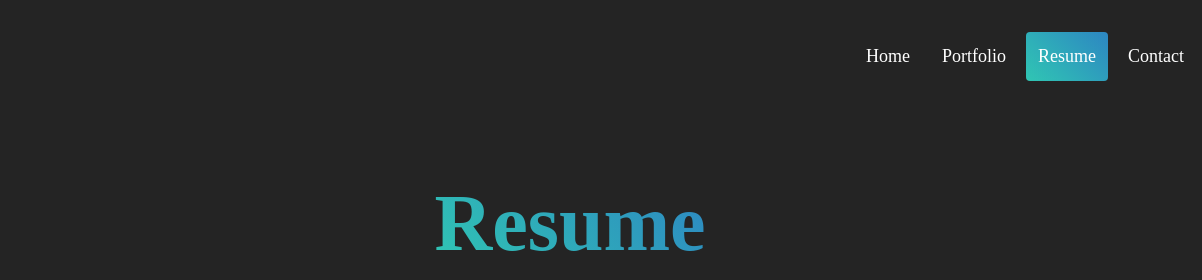
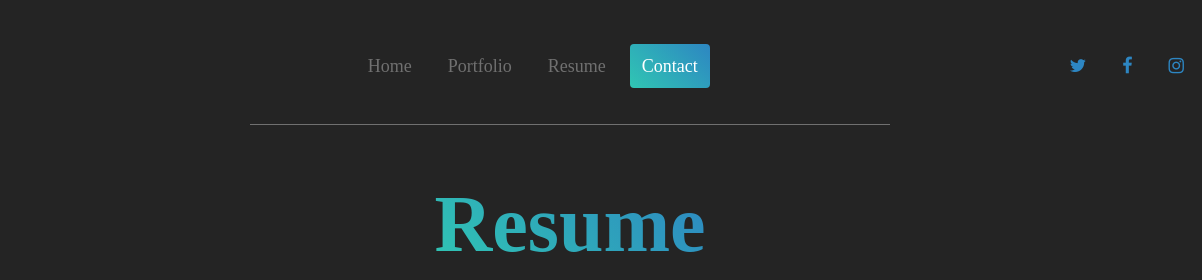
Before and after one commit to Code-Shape/course-portfolio, a plain HTML site: page resume.html in a window 1280 px wide. Shown: the top 280 px of the page, 78-1280 px from the left. Drawn offline with Linux system fonts and the light colour scheme.

Commit message:
Header style adjustment and added some links

```diff
--- a/resume.html
+++ b/resume.html
@@ -6,6 +6,8 @@
     <meta name="viewport" content="width=device-width, initial-scale=1.0" />
     <link rel="stylesheet" href="styles_resume.css" />
     <link rel="stylesheet" href="styles_header.css" />
+        <!-- Add icon library -->
+<link rel="stylesheet" href="https://cdnjs.cloudflare.com/ajax/libs/font-awesome/4.7.0/css/font-awesome.min.css">
     <title>Resume</title>
   </head>
   <body>
@@ -17,10 +19,16 @@
       <div class="header-right">
         <a href="/">Home</a>
         <a href="/portfolio.html">Portfolio</a>
-        <a class="active" href="/resume.html">Resume</a>
-        <a href="/contact.html">Contact</a>
+        <a href="/resume.html">Resume</a>
+        <a class="active" href="/contact.html">Contact</a>
+      </div>
+      <div class="header_some">
+        <a href="#" class="fa fa-twitter"></a>
+        <a href="#" class="fa fa-facebook"></a>
+        <a href="#" class="fa fa-instagram"></a>
       </div>
     </div>
+    <div class="line"></div>
     <!-- Main -->
     <div class="title_section">
       <div class="title">
--- a/styles_header.css
+++ b/styles_header.css
@@ -1,11 +1,15 @@
 .header {
   overflow: hidden;
   padding: 20px 10px;
+  display: grid;
+  grid-template-columns: auto auto auto;
+  margin: 0 auto;
+  align-items: center;
+  max-width: 1400px;
 }
 
 .header a {
-  float: left;
-  color: white;
+  color: #707070;
   text-align: center;
   padding: 12px;
   text-decoration: none;
@@ -18,6 +22,7 @@
 .header a.logo {
   font-size: 25px;
   font-weight: bold;
+  justify-self: start;
 }
 
 .header a:hover {
@@ -31,10 +36,11 @@
 }
 
 .header-right {
-  float: right;
+  color: #707070;
+  justify-self: center;
 }
 
-@media screen and (max-width: 500px) {
+@media screen and (max-width: 600px) {
   .header a {
     float: none;
     display: block;
@@ -50,3 +56,18 @@
   width: 40px;
   height: 40px;
 }
+
+.header_some {
+  justify-self: end;
+}
+
+.fa {
+  color: #2D86C2 !important;
+}
+
+.line {
+  background: #707070;
+  height: 1px;
+  width: 50%;
+  margin: 0 auto;
+}
```
Also changed, not shown: contact.html (+8 -0 lines), index.html (+10 -2 lines), portfolio.html (+10 -2 lines).
